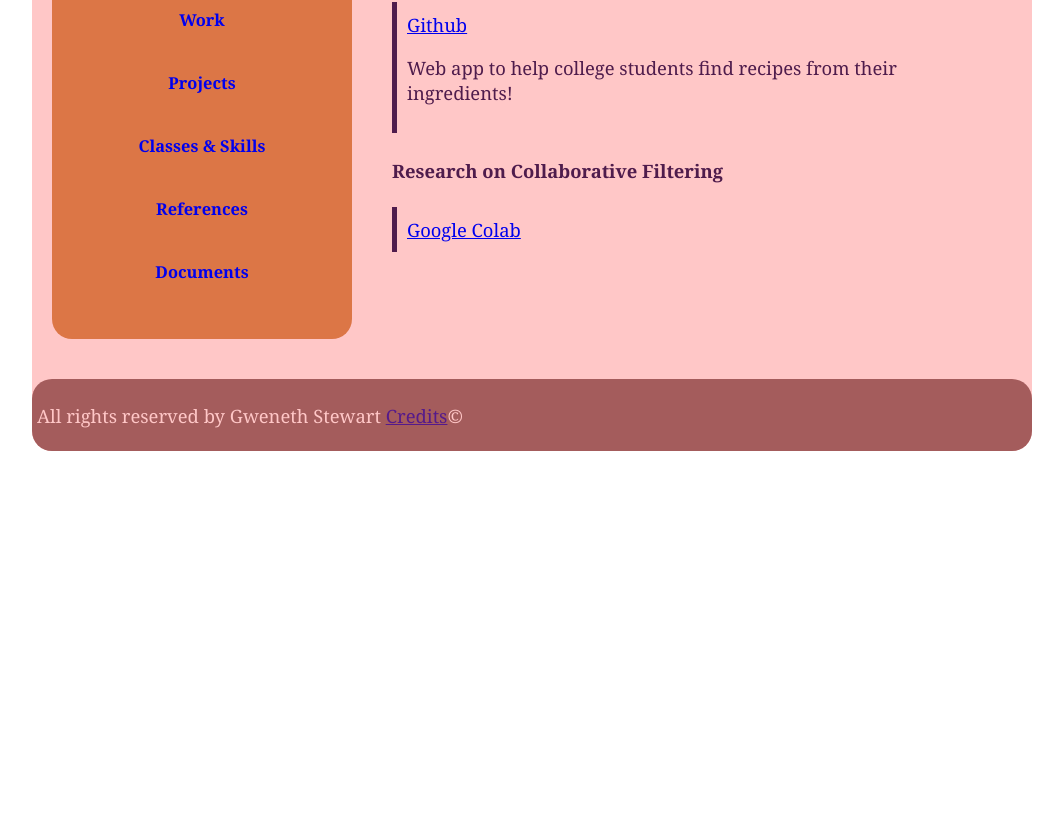
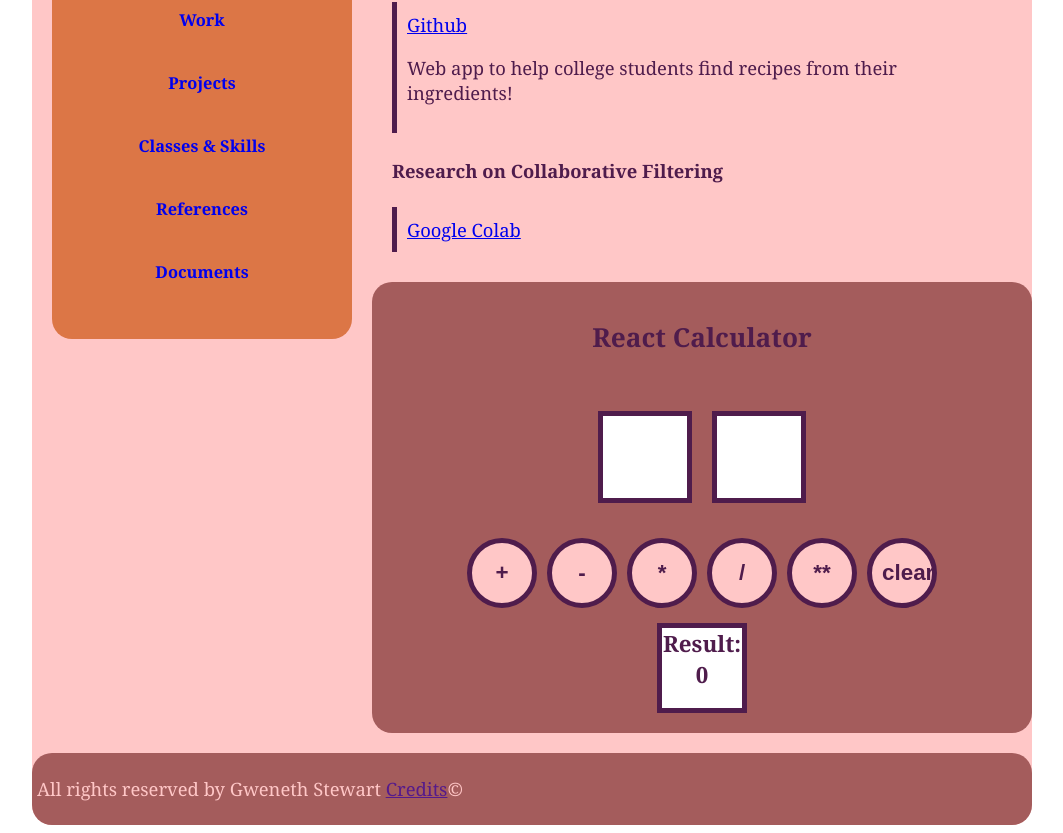
Before and after one commit to gwenstew/mp-3, a React (Vite) app: page /Projects in a window 1280 px wide. Shown: the part 385-1218 px from the top of the page, without its empty margins (108-1171 px from the left). Before the commit the page ends 844 px from the top, so only its background shows below. Built offline with nearby package versions, Linux system fonts and the light colour scheme.

Commit message:
calculator works properly except for changing the color for negative numbers

```diff
--- a/src/components/Calculator.tsx
+++ b/src/components/Calculator.tsx
@@ -2,6 +2,8 @@ import styled from "styled-components";
 import { useState, useEffect } from "react";
 
 const StyledCalculator= styled.div`
+    display:flex;
+    flex-direction: column;
     font-size: calc(16px + 0.5vw);
     text-align: center;
     margin-top: 10px;
@@ -10,33 +12,121 @@ const StyledCalculator= styled.div`
     background-color:#a45c5c;
 `;
 
+const StyledOutput=styled.div`
+    width: 80px;
+    height: 80px;
+    border: 5px solid #4f1c4c;;
+    background-color: white;
+    margin: 10px auto;
+    align-items: center;
+    font-weight: bold;
+    font-size: calc(16px + 0.5vw);
+`;
+
+const StyledInput= styled.div`
+    padding: 20px;
+    display: flex;
+    flex-direction: row;
+    justify-content: center;
+
+    input {
+        margin: 20px;
+        font-weight: bold;
+        font-size: calc(16px + 0.5vw);
+        color: #4f1c4c;
+        width: 80px;
+        height: 80px;
+        margin: 10px;
+        border: 5px solid #4f1c4c;;
+        text-align: center;
+    }
+
+`;
+
+const StyledButtons = styled.div`
+    padding: 20px
+    display:flex;
+    flex-direction: row;
+    button{
+        font-weight: bold;
+        font-size: calc(16px + 0.5vw);
+        margin: 5px;
+        padding: 10px;
+        width: 70px;
+        height: 70px;
+        border-radius: 50%;
+        border: 5px solid #4f1c4c;
+        background-color: #ffc7c7;
+        color: #4f1c4c;
+
+        text-align: center;
+    }
+`
+
 function Calculator() {
-    const [firstNum, setFirstNum] = useState(0);
-    const [secNum, setSecNum] = useState(0);
+    const [firstNum, setFirstNum] = useState('');
+    const [secNum, setSecNum] = useState('');
     const [result, setResult] = useState(0);
-    const [resColor, setResColor] = useState('#4f1c4c');
+    const [resColor, setResColor] = useState('green');
 
-    const handleAddition = () => {
+    const checkNeg = (newResult: number) => {
+        if (newResult < 0) {
+            setResColor('red');
+        } else {
+            setResColor('green');
+        }
 
     }
+    const handleAddition = () => {
+        const newResult = Number(firstNum) + Number(secNum);
+        setResult(newResult);
+        checkNeg(newResult);
+        //check negative
+    }
     const handleSubtraction = () => {
+        const newResult = Number(firstNum) - Number(secNum);
+        setResult(newResult);
+        checkNeg(newResult);
 
     }
     const handleDivision = () => {
+        const newResult = Number(firstNum) / Number(secNum);
+        setResult(newResult);
+        checkNeg(newResult);
 
     }
     const handleMultiplication = () => {
-
+        const newResult = Number(firstNum) * Number(secNum);
+        setResult(newResult)
+        checkNeg(newResult);
     }
     const handlePower = () => {
 
     }
     const clear = () => {
-
+        setFirstNum('');
+        setSecNum('');
+        setResult(0);
     }
     return(
-        <>
-        </>
+        <StyledCalculator>
+            <h3>React Calculator</h3>
+            <StyledInput>
+                <input value={firstNum} onChange={e => setFirstNum(e.target.value)}/>
+                <input value={secNum} onChange={e => setSecNum(e.target.value)}/>
+            </StyledInput>
+            <StyledButtons>
+                <button className="add" onClick={handleAddition}>+</button>
+                <button className="add" onClick={handleSubtraction}>-</button>
+                <button className="add" onClick={handleMultiplication}>*</button>
+                <button className="add" onClick={handleDivision}>/</button>
+                <button className="add" onClick={handlePower}>**</button>
+                <button className="add" onClick={clear}>clear</button>
+            </StyledButtons>
+            <StyledOutput>
+                Result: {result}
+            </StyledOutput>
+        </StyledCalculator>
     )
 }
 
--- a/src/components/Projects.tsx
+++ b/src/components/Projects.tsx
@@ -1,4 +1,5 @@
 import styled from "styled-components";
+import Calculator from "./calculator";
 
 const StyledProjects = styled.div`
     margin: 10px;
@@ -14,6 +15,7 @@ const StyledEntry = styled.div`
 
 export default function Projects() {
     return(
+        <>
         <StyledProjects>
         <h3>Projects</h3>
         <h4>College Kitchen</h4>
@@ -30,5 +32,7 @@ export default function Projects() {
             </StyledEntry>
 
         </StyledProjects>
+        <Calculator/>
+        </>
     )
 }
```
